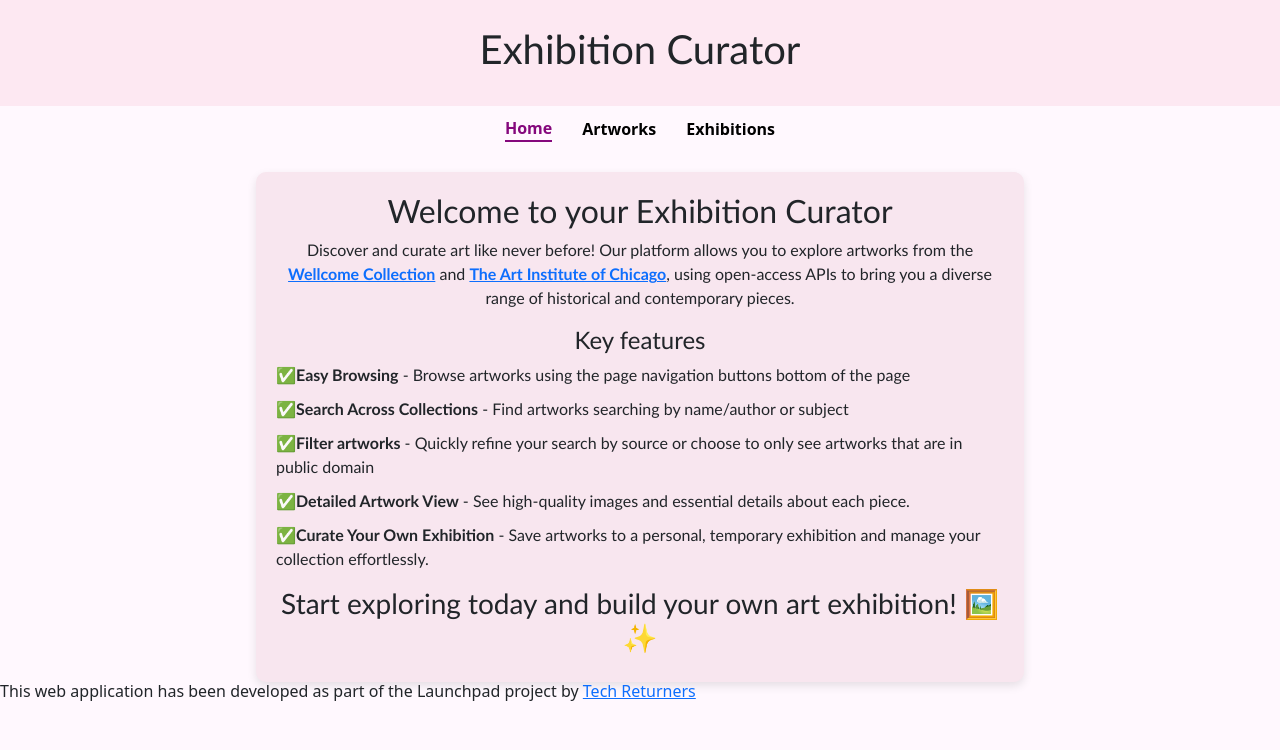
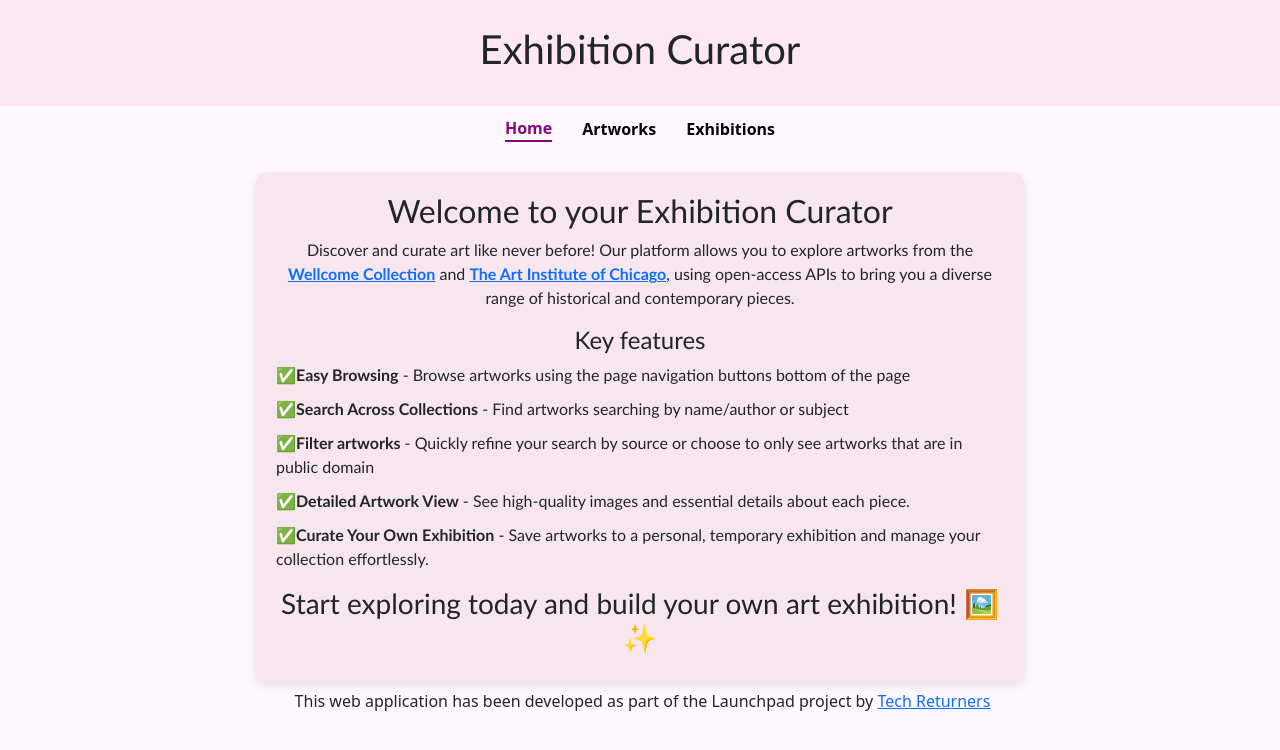
Before and after one commit to valen-ua/Exhibition-curation-platform, a React (Vite) app: page / in a window 1280 px wide. Shown: the top 750 px of the page. Built offline with nearby package versions, Linux system fonts and the light colour scheme.

Commit message:
added styling for footer

```diff
--- a/src/App.css
+++ b/src/App.css
@@ -594,3 +594,11 @@
   font-weight: bold;
   color: #000;
 }
+
+/* Footer */
+.footer-text {
+  margin-left: 5px;
+  margin-bottom: 5px;
+  text-align: center;
+  padding: 10px;
+}
```
